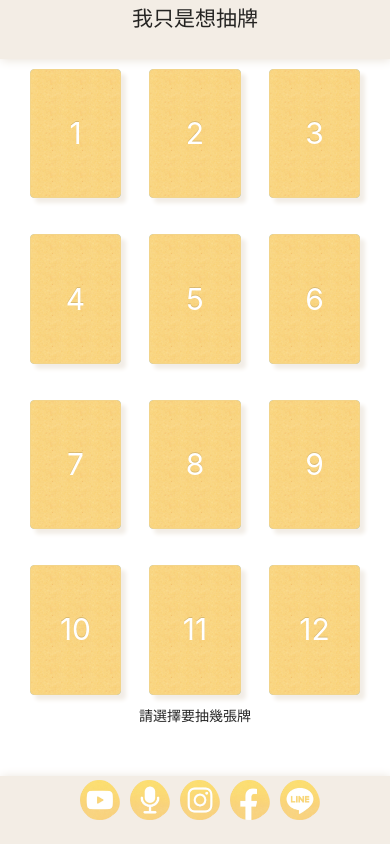
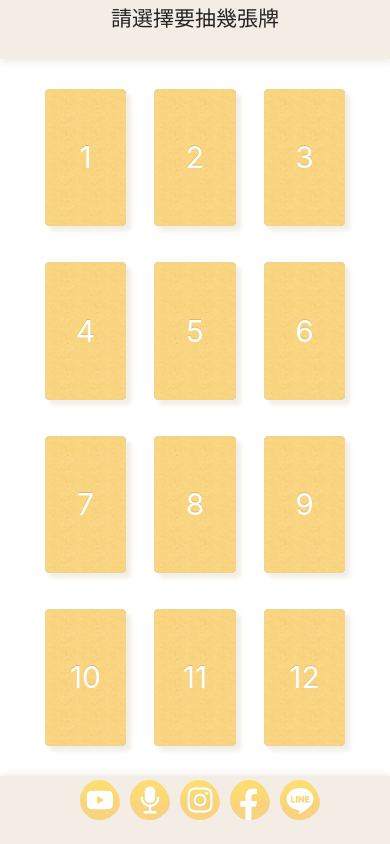
Before and after one commit to Nash430/love101, a Next.js app: page / in a window 390 px wide. Built offline with nearby package versions, Linux system fonts and the light colour scheme.

Commit message:
fixed content

```diff
--- a/component/Header.js
+++ b/component/Header.js
@@ -1,13 +1,19 @@
 import Link from "next/link";
+import React from "react";
+class Header extends React.Component {
 
-const Header = () => {
-  return (
-    <Link href={"/"}>
+  render(){
+    const { headerTEXT } = this.props;
+    return(
+      <Link href={"/"}>
       <div className="headerStyle">
-        <h2 style={{margin:'10px' }}>我只是想抽牌</h2>
+        <h2 style={{ margin: "10px" }}>{headerTEXT}</h2>
       </div>
     </Link>
-  );
-};
+    )
+  }
+
+
+}
 
 export default Header;
--- a/component/Layout.js
+++ b/component/Layout.js
@@ -4,6 +4,7 @@
 import Header from "./Header"
 import Footer from "./Footer"
 import Head from "next/head"
+import React from "react";
 
 const Layout = (props) => {
 
@@ -14,7 +15,7 @@ const Layout = (props) => {
             <meta name="description" content="Generated by create next app" />
             <link rel="icon" href="./images/logo_ball.webp" />
           </Head>
-            <Header />
+
             {props.children}
             <Footer />
         </div>
--- a/pages/Spread.js
+++ b/pages/Spread.js
@@ -6,6 +6,7 @@ import { Row, Col, Popconfirm } from "antd";
 import "antd/dist/antd.css";
 import card from "./card.json";
 import Layout from "../component/Layout";
+import Header from '../component/Header'
 
 class Spread extends React.Component {
   constructor(props) {
@@ -15,6 +16,7 @@ class Spread extends React.Component {
       showResult: false,
       cardIMG: "",
       cardDisplay: "",
+      headerChangeContent: ''
     };
     this.Spread = this.Spread.bind(this);
   }
@@ -74,6 +76,7 @@ class Spread extends React.Component {
       this.state;
     return (
       <Layout>
+        <Header headerTEXT='' />
         <div className="SpreadFull">
           <div className={thinkCircle ? "react" : "close"}>
             <div className="thinkLogo">
--- a/pages/index.js
+++ b/pages/index.js
@@ -2,6 +2,7 @@ import Head from "next/head";
 import Image from "next/image";
 import styles from "../styles/Home.module.scss";
 import Layout from "../component/Layout";
+import Header from "../component/Header";
 import React from "react";
 import { Row, Col, Button } from "antd";
 import "antd/dist/antd.css";
@@ -11,7 +12,9 @@ import Logo from "../component/Logo";
 class Home extends React.Component {
   constructor(props) {
     super(props);
-    this.state = {};
+    this.state = {
+      headerTEXT: '請選擇要抽幾張牌'
+    };
   }
 
   SelectNum = (e) => {
@@ -28,8 +31,9 @@ class Home extends React.Component {
     return (
       <div>
         <Logo />
-        <Layout>
-          <div style={{ display: "grid", gridTemplateRows: "90% 10%" }}>
+        <Layout >
+        <Header headerTEXT='請選擇要抽幾張牌' />
+          <div style={{ padding: '20px'}}>
             <div className="indexFull">
               <Row gutter={[8, 16]}>
                 <Col className="background" span={6}>
@@ -94,7 +98,7 @@ class Home extends React.Component {
                 </Col>
               </Row>
             </div>
-            <p> 請選擇要抽幾張牌 </p>
+            {/* <p> 請選擇要抽幾張牌 </p> */}
           </div>
         </Layout>
       </div>
--- a/styles/globals.scss
+++ b/styles/globals.scss
@@ -145,6 +145,7 @@ a {
     grid-template-rows: 80% 20%;
     grid-template-columns: 380px;
     justify-content: center;
+    padding: 20px;
     .thinkLogo {
       position: relative;
       justify-content: center;
@@ -394,12 +395,12 @@ a {
     .thinkLogo {
       .thinkingBall {
         width: 340px !important;
-        height: 400px !important;
+        height: 370px !important;
         top: 10%;
       }
       .thinkingBallBased {
         width: 340px !important;
-        height: 400px !important;
+        height: 370px !important;
         top: 10%;
       }
     }
@@ -421,12 +422,12 @@ a {
     .thinkLogo {
       .thinkingBall {
         width: 340px !important;
-        height: 400px !important;
+        height: 370px !important;
         top: 10%;
       }
       .thinkingBallBased {
         width: 340px !important;
-        height: 400px !important;
+        height: 370px !important;
         top: 10%;
       }
     }
```
